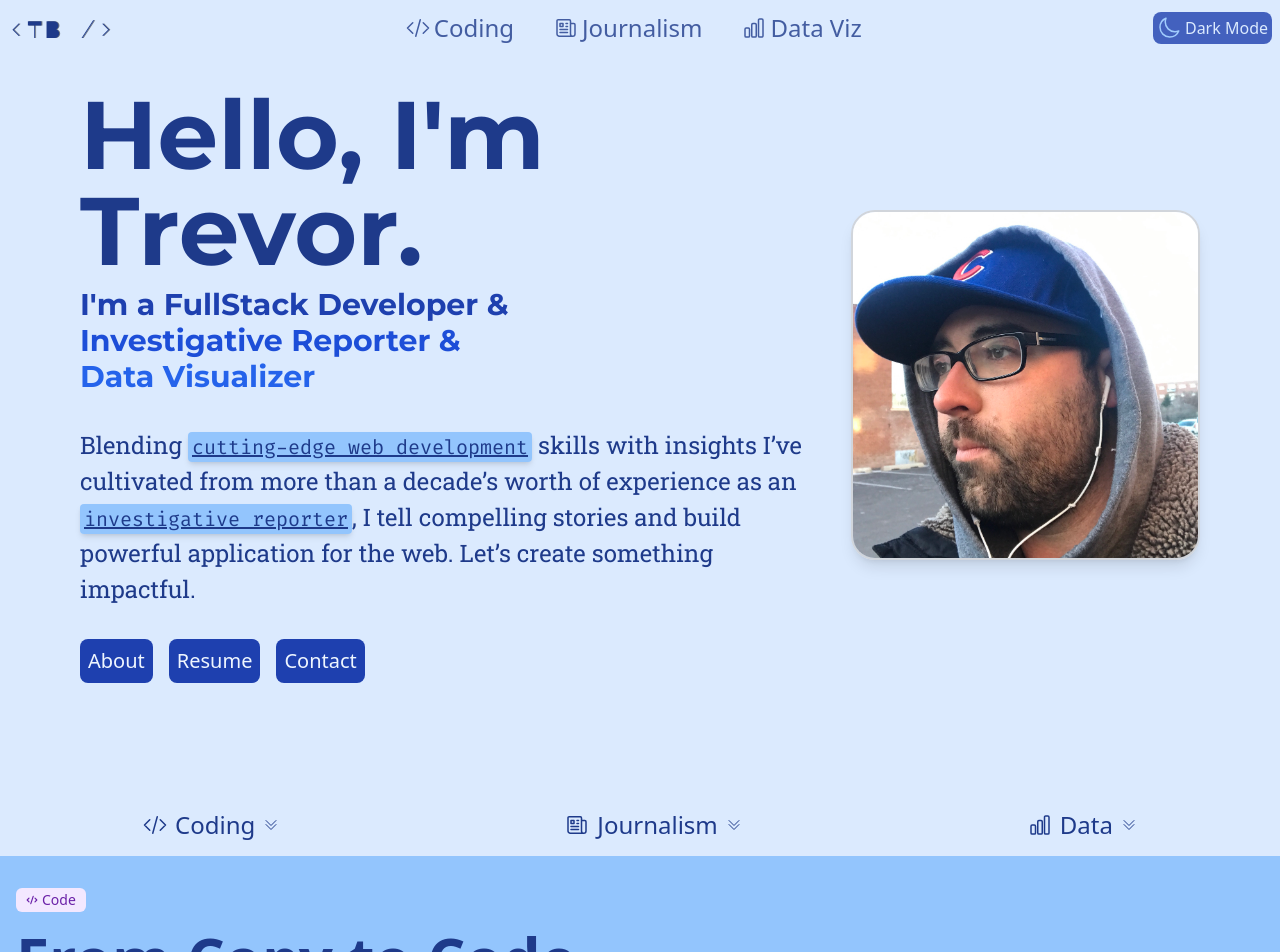
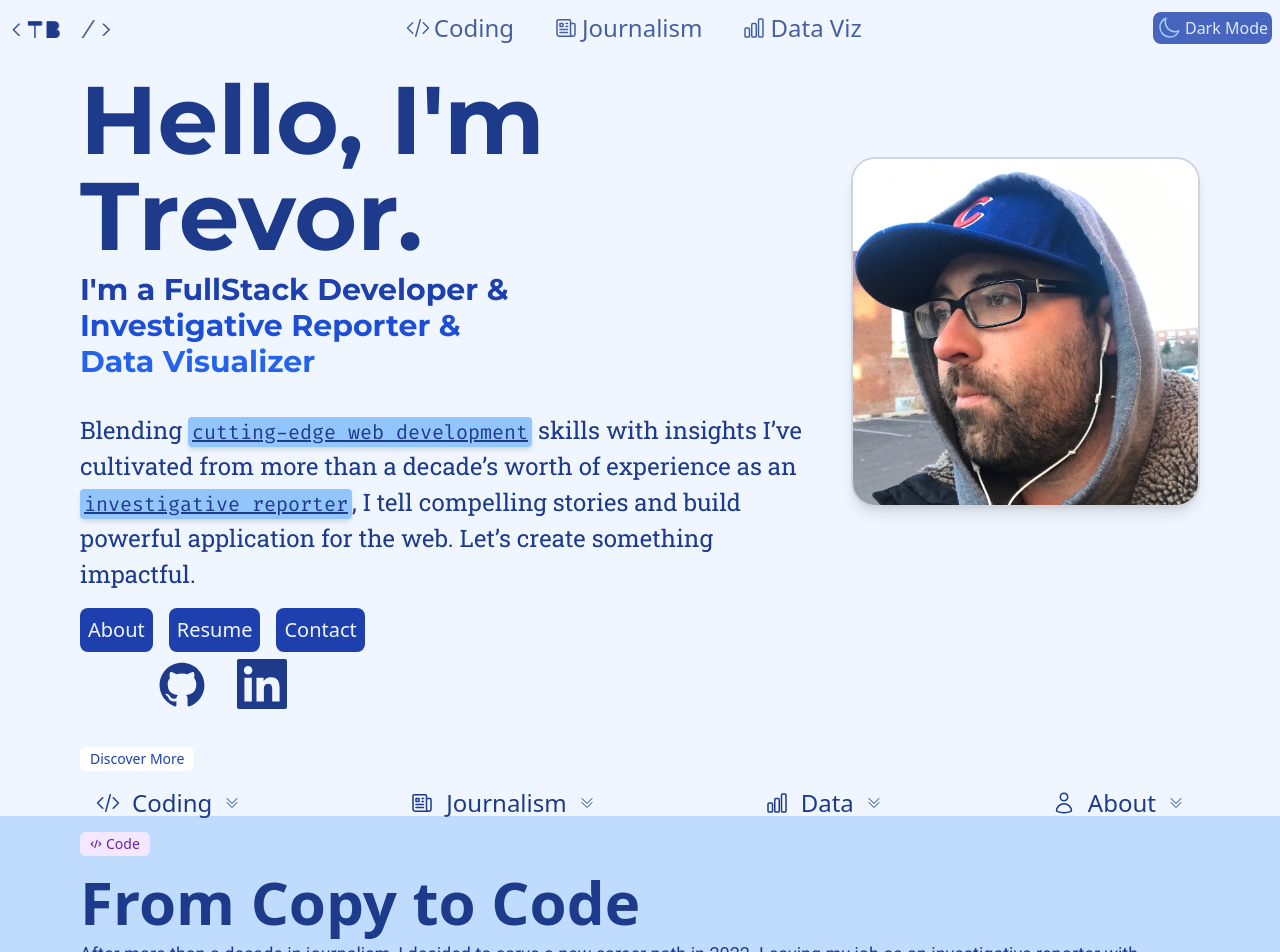
Before and after one commit to tbrown034/my-portfolio, a Next.js app: page / in a window 1280 px wide. Shown: the top 952 px of the page. Built offline with nearby package versions, Linux system fonts and the light colour scheme.

Commit message:
err: problem wihtout layout, svgs

```diff
--- a/app/Components/Home/BottomNav.jsx
+++ b/app/Components/Home/BottomNav.jsx
@@ -2,26 +2,46 @@ import { CodeBracketIcon } from "@heroicons/react/24/outline";
 import { NewspaperIcon } from "@heroicons/react/24/outline";
 import { ChartBarIcon } from "@heroicons/react/24/outline";
 import { ChevronDoubleDownIcon } from "@heroicons/react/24/outline";
+import { UserIcon } from "@heroicons/react/24/outline";
 import Link from "next/link";
 export default function BottomNav() {
   return (
-    <nav className="flex justify-around pt-20 text-sm lg:text-2xl sm:text-lg">
-      <Link href="/" className="flex items-center space-x-2">
+    <nav className="text-sm rounded-lg p lg:text-2xl sm:text-lg">
+      <div className="bg-white  text-blue-800 text-sm font-medium inline-flex items-center px-2.5 py-0.5 rounded-md dark:bg-gray-700 dark:text-purple-400 mb-2 self-start">
+        <p>Discover More</p>
+      </div>
+      <div className="flex justify-between">
+        <Link href="#coding">
+          <div className="flex items-center px-4 py-2 space-x-3 transition-all duration-200 rounded-lg cursor-pointer hover:bg-blue-200 hover:shadow-lg">
             <CodeBracketIcon className="w-6 h-6" />
-        <span>Coding</span>
-        <ChevronDoubleDownIcon className="w-4 h-4 " />
+            <span className="font-medium">Coding</span>
+            <ChevronDoubleDownIcon className="w-4 h-4" />
+          </div>
         </Link>
 
-      <Link href="/" className="flex items-center space-x-2 ">
+        <Link href="#journalism">
+          <div className="flex items-center px-4 py-2 space-x-3 transition-all duration-200 rounded-lg cursor-pointer hover:bg-blue-200 hover:shadow-lg">
             <NewspaperIcon className="w-6 h-6" />
-        <span>Journalism</span>
-        <ChevronDoubleDownIcon className="w-4 h-4 " />
+            <span className="font-medium">Journalism</span>
+            <ChevronDoubleDownIcon className="w-4 h-4" />
+          </div>
         </Link>
-      <Link href="/" className="flex items-center space-x-2 ">
-        <ChartBarIcon className="w-6 h-6 " />
-        <span>Data</span>
+
+        <Link href="#data">
+          <div className="flex items-center px-4 py-2 space-x-3 transition-all duration-200 rounded-lg cursor-pointer hover:bg-blue-200 hover:shadow-lg">
+            <ChartBarIcon className="w-6 h-6" />
+            <span className="font-medium">Data</span>
             <ChevronDoubleDownIcon className="w-4 h-4" />
+          </div>
         </Link>
+        <Link href="#about">
+          <div className="flex items-center px-4 py-2 space-x-3 transition-all duration-200 rounded-lg cursor-pointer hover:bg-blue-200 hover:shadow-lg">
+            <UserIcon className="w-6 h-6" />
+            <span className="font-medium">About</span>
+            <ChevronDoubleDownIcon className="w-4 h-4" />
+          </div>
+        </Link>
+      </div>
     </nav>
   );
 }
--- a/app/Components/Home/Intro.jsx
+++ b/app/Components/Home/Intro.jsx
@@ -6,7 +6,7 @@ import { motion } from "framer-motion";
 
 export default function Intro() {
   return (
-    <section className="flex flex-col justify-center p-4 sm:px-12 lg:px-20">
+    <section className="flex flex-col justify-center ">
       <div className="grid-cols-12 space-x-6 sm:grid ">
         <div className="flex flex-col justify-around col-span-8 gap-8">
           <motion.div
@@ -63,20 +63,6 @@ export default function Intro() {
             , I tell compelling stories and build powerful application for the
             web. Let’s create something impactful.
           </motion.h3>
-
-          <div className="flex gap-4 text-xl">
-            <button className="p-2 bg-blue-800 rounded-lg text-blue-50 hover:bg-blue-300 active:bg-blue-400">
-              About
-            </button>
-
-            <button className="p-2 bg-blue-800 rounded-lg text-blue-50 hover:bg-blue-300 active:bg-blue-400">
-              Resume
-            </button>
-
-            <button className="p-2 bg-blue-800 rounded-lg text-blue-50 hover:bg-blue-300 active:bg-blue-400">
-              Contact
-            </button>
-          </div>
         </div>
 
         <motion.div
--- /dev/null
+++ b/app/Components/Home/MyLinks.jsx
@@ -0,0 +1,38 @@
+import { DiGithubBadge } from "react-icons/di";
+import { AiFillLinkedin } from "react-icons/ai";
+import Link from "next/link";
+
+export default function MyLinks() {
+  return (
+    <section className="text-xl">
+      <div className="inline-block">
+        <div className="flex gap-4">
+          <Link
+            href="#about"
+            className="p-2 bg-blue-800 rounded-lg text-blue-50 hover:bg-blue-300 active:bg-blue-400"
+          >
+            About
+          </Link>
+
+          <Link
+            href="/resume"
+            className="p-2 bg-blue-800 rounded-lg text-blue-50 hover:bg-blue-300 active:bg-blue-400"
+          >
+            Resume
+          </Link>
+
+          <Link
+            href="#contact"
+            className="p-2 bg-blue-800 rounded-lg text-blue-50 hover:bg-blue-300 active:bg-blue-400"
+          >
+            Contact
+          </Link>
+        </div>
+        <div className="flex justify-center gap-4">
+          <DiGithubBadge className="w-16 h-16" />
+          <AiFillLinkedin className="w-16 h-16" />
+        </div>
+      </div>
+    </section>
+  );
+}
--- a/app/Components/Home/page.jsx
+++ b/app/Components/Home/page.jsx
@@ -1,12 +1,14 @@
 // app > Components > Home > Hero.jsx
 
-import Intro from "./Intro";
-import BottomNav from "./BottomNav";
+import Intro from "./Intro.jsx";
+import BottomNav from "./BottomNav.jsx";
+import MyLinks from "./MyLinks.jsx";
 
 export default function Home() {
   return (
-    <section className="flex flex-col justify-around min-h-screen">
+    <section className="flex flex-col justify-around gap-4 p-4 sm:h-95-screen sm:px-12 lg:px-20">
       <Intro />
+      <MyLinks />
       <BottomNav />
     </section>
   );
--- a/app/code/page.jsx
+++ b/app/code/page.jsx
@@ -1,4 +1,3 @@
-import { CodeBracketIcon } from "@heroicons/react/24/outline";
 import Image from "next/image";
 import Link from "next/link";
 import weather from "../../public/images/weather.png";
@@ -12,7 +11,7 @@ import { DiGithubBadge } from "react-icons/di";
 
 export default function code() {
   return (
-    <section className="flex flex-col min-h-screen gap-8 p-4 pt-8 bg-blue-300 dark:bg-blue-700">
+    <section className="flex flex-col justify-around min-h-screen gap-4 p-4 bg-blue-200 sm:px-12 lg:px-20">
       <div className="flex flex-col gap-2">
         <div className="bg-purple-100 text-purple-800 text-sm font-medium inline-flex items-center px-2.5 py-0.5 rounded-md dark:bg-gray-700 dark:text-purple-400 mb-2 self-start">
           <svg
--- a/app/dataviz/page.jsx
+++ b/app/dataviz/page.jsx
@@ -12,7 +12,7 @@ import { DiGithubBadge } from "react-icons/di";
 
 export default function dataViz() {
   return (
-    <section className="flex flex-col min-h-screen gap-8 p-4 pt-8 bg-blue-300 dark:bg-blue-700">
+    <section className="flex flex-col justify-around min-h-screen p-4 sm:px-12 lg:px-20">
       <div className="flex flex-col gap-2">
         <div className="bg-purple-100 text-purple-800 text-sm font-medium inline-flex items-center px-2.5 py-0.5 rounded-md dark:bg-gray-700 dark:text-purple-400 mb-2 self-start">
           <svg
--- a/app/journalism/page.jsx
+++ b/app/journalism/page.jsx
@@ -12,7 +12,7 @@ import { DiGithubBadge } from "react-icons/di";
 
 export default function code() {
   return (
-    <section className="flex flex-col min-h-screen gap-8 p-4 pt-8 bg-blue-300 dark:bg-blue-700">
+    <section className="flex flex-col justify-around min-h-screen p-4 sm:px-12 lg:px-20">
       <div className="flex flex-col gap-2">
         <div className="bg-purple-100 text-purple-800 text-sm font-medium inline-flex items-center px-2.5 py-0.5 rounded-md dark:bg-gray-700 dark:text-purple-400 mb-2 self-start">
           <svg
--- a/app/layout.js
+++ b/app/layout.js
@@ -199,7 +199,7 @@ export default function RootLayout({ children }) {
         lang="en"
       >
         <body>
-          <div className="text-blue-900 bg-blue-100 dark:bg-blue-900 dark:text-blue-100">
+          <div className="text-blue-900 bg-blue-50 dark:bg-blue-900 dark:text-blue-100 ">
             <Header />
             {children}
             <Footer />
--- a/tailwind.config.js
+++ b/tailwind.config.js
@@ -8,6 +8,12 @@ module.exports = {
   darkMode: "class",
   theme: {
     extend: {
+      height: {
+        "1/2-screen": "50vh", // 50% of the viewport height
+        "110-screen": "110vh", // 110% of the viewport height
+        "90-screen": "90vh", // 50% of the viewport height
+        "95-screen": "95vh", // 110% of the viewport height
+      },
       fontFamily: {
         inter: ["var(--font-inter)"],
         mono: ["var(--font-roboto-mono)"],
```
Lines whose indentation alone changed are shown as unchanged.
